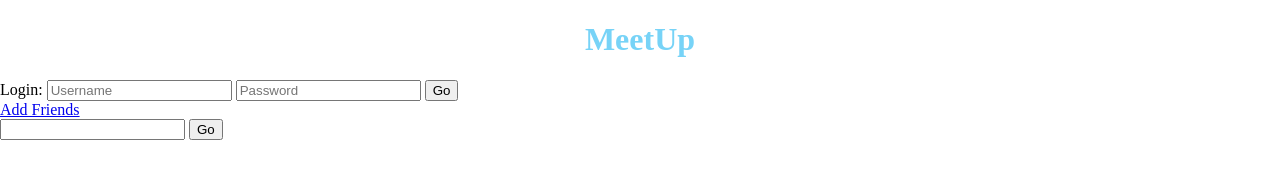
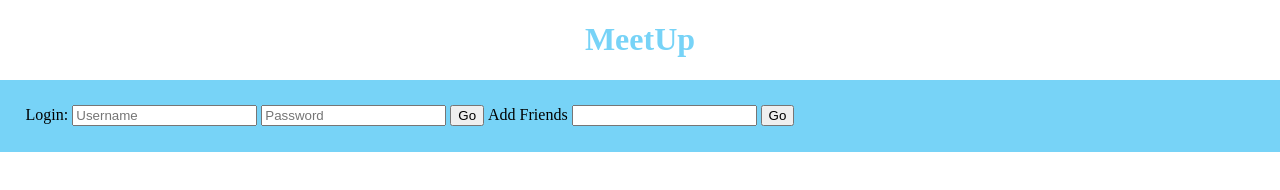
Before and after one commit to sanicatthedisco/meetup, a website: page front_end/index.html in a window 1280 px wide. Drawn offline with Linux system fonts and the light colour scheme.

Commit message:
Front setup

```diff
--- a/front_end/index.html
+++ b/front_end/index.html
@@ -14,7 +14,7 @@
         <h1 id="maintitle">MeetUp</h1>
     </header>
     <nav id="navbar">
-        <form>
+        <form id="login">
             <label for="username">Login:</label>
             <input id="username" type="text" name="username" required placeholder="Username">
             <input type="password" name="password" required placeholder="Password">
@@ -23,7 +23,7 @@
 
         <a href="#">Add Friends</a>
 
-        <form>
+        <form id="addfriendsform">
             <input type="text" name="add friend box" required>
             <input type="submit" value="Go" action="" target="_self">
         </form>
--- a/front_end/main.css
+++ b/front_end/main.css
@@ -12,3 +12,17 @@
     text-align:center;
     color:#77d3f7;
 }
+
+form {
+    display:inline;
+}
+
+#navbar {
+    background-color:#77d3f7;
+    padding: 2%;
+}
+
+a {
+    text-decoration:none;
+    color:black;
+}
```
